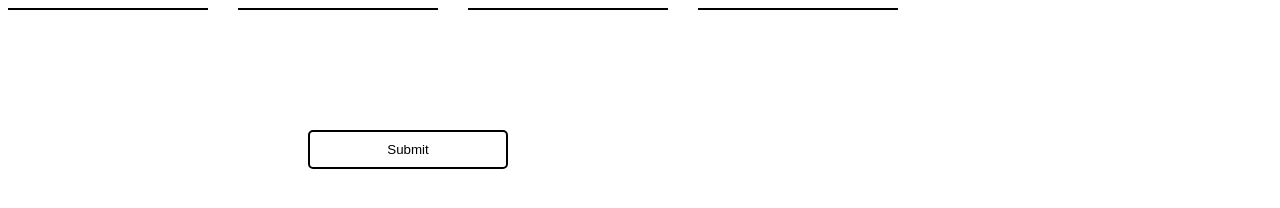
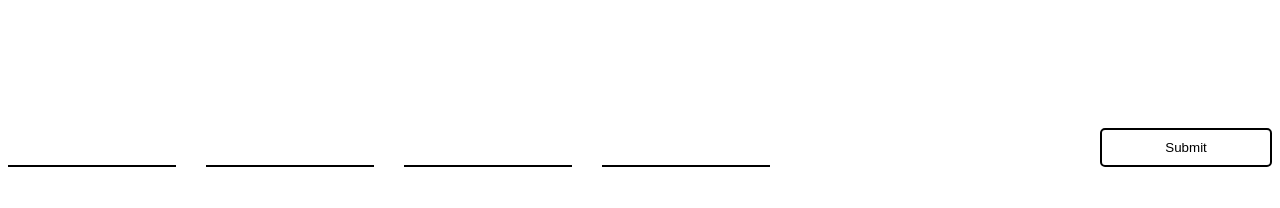
Before and after one commit to JoyceAja/mastermind, a Gatsby site: page /Guessers in a window 1280 px wide. Built offline with nearby package versions, Linux system fonts and the light colour scheme; Gatsby itself is replaced by a stand-in of ours.

Commit message:
adding local changes

```diff
--- a/src/pages/Guessers.js
+++ b/src/pages/Guessers.js
@@ -2,25 +2,40 @@
 import styles from "./guessers.module.css";
 
 export default class Guesser extends Component {
-  constructor() {
-    super();
+  constructor(props) {
+    super(props);
 
     this.state = {
-      guesses: []
+      guesses: ["", "", "", ""]
     };
   }
 
+  onDrop = (e, cat) => {
+    let id = e.dataTransfer.getData("id");
+
+    let guess = this.states
+  }
+
   render() {
+    const { guesses } = this.state
+    const { onDragOver, onDragStart } = this.props
     return (
       <div>
         <div className={styles.guess_container}>
-          <div className={styles.guess} />
-          <div className={styles.guess} />
-          <div className={styles.guess} />
-          <div className={styles.guess} />
+          {guesses.map((el,idx) => (
+            <div
+              key={idx}
+              draggable
+              className={styles.guess}
+              onDragOver={e => onDragOver(e,idx)}
+              onDragStart={e => onDragStart(e, idx)}
+              onDrop={e => this.onDrop(e, "selected")}
+            >
+              {el}
+            </div>
+          ))}
+          <button className={styles.button}>Submit</button>
         </div>
-
-        <button className={styles.button}>Submit</button>
       </div>
     );
   }
```
Also changed, not shown: src/pages/ColorDisplay.js (+8 -5 lines), src/pages/index.js (+9 -6 lines).
